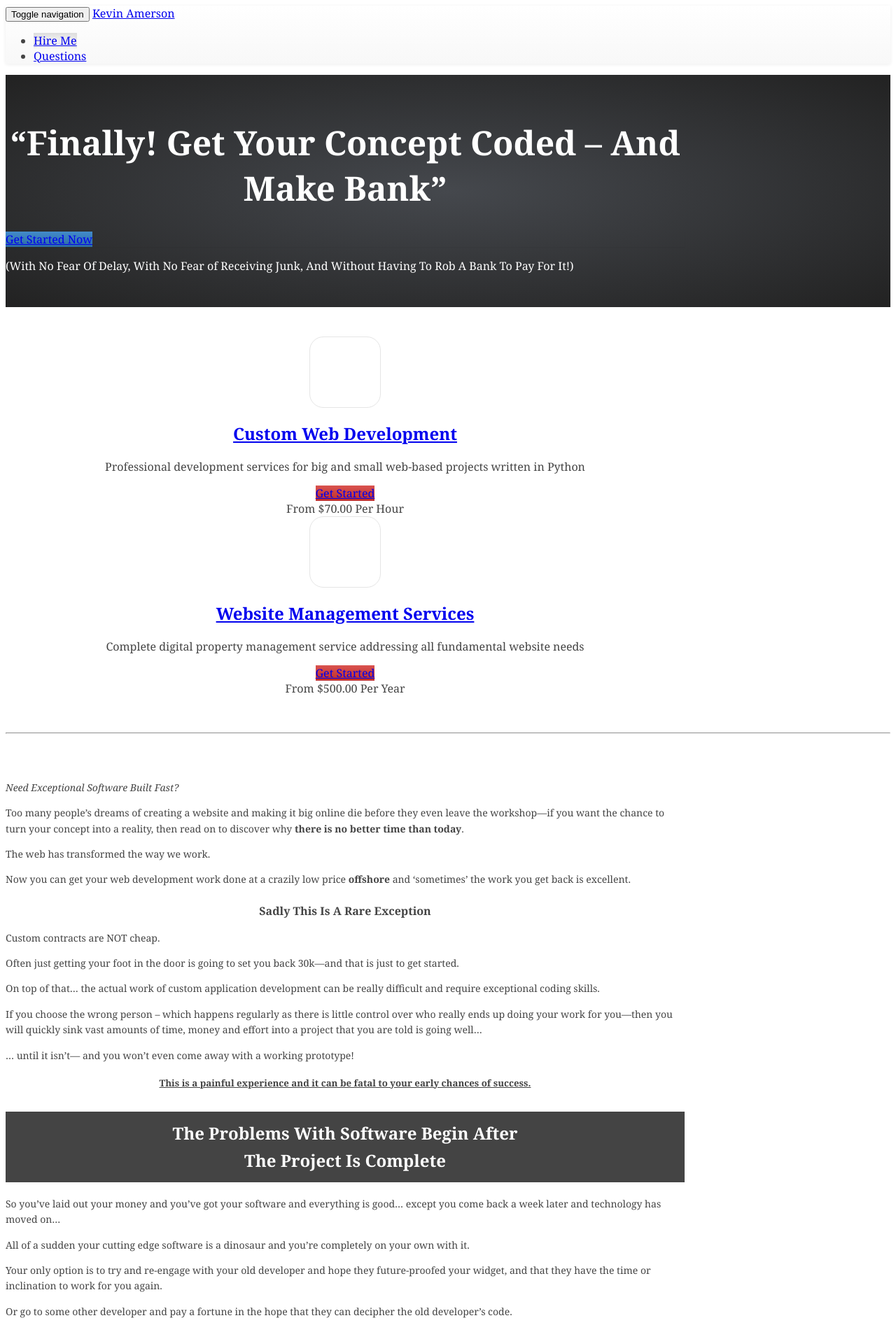
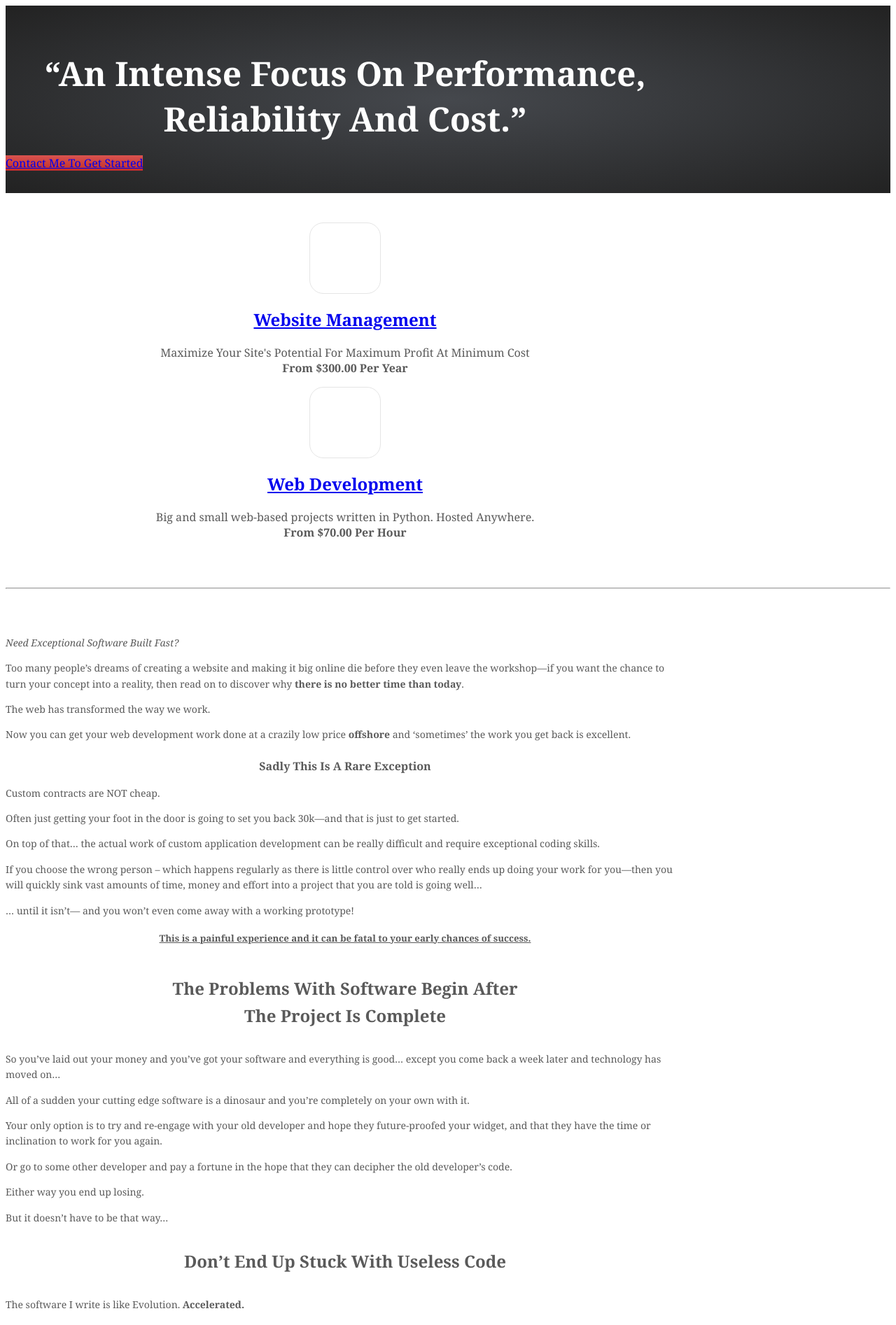
Before and after one commit to rayleyva/caoimhghin.github.io, a Jekyll site: the page built from services.md, in a window 1280 px wide. Shown: the top 1894 px of the page at 70% size. Built offline with Jekyll 4.4.1, drawn with Linux system fonts in a browser that asks for light colours; nearby versions of some CDN libraries.

Commit message:
makeover

```diff
--- /dev/null
+++ b/Gemfile
@@ -0,0 +1,2 @@
+source 'https://rubygems.org'
+gem 'github-pages'
--- a/_config.yml
+++ b/_config.yml
@@ -14,3 +14,6 @@ github_user: https://github.com/caoimhghin
 
 markdown: kramdown
 permalink: pretty
+
+gems:
+  - jekyll-sitemap
--- a/_includes/head.html
+++ b/_includes/head.html
@@ -22,4 +22,4 @@
     <![endif]-->
 
     {% if page.og_image %}<meta property="og:image" content="{{ site.url }}{{ page.og_image }}" />{% endif %}
-  </head>
+</head>
--- a/_includes/marketing-head.html
+++ /dev/null
@@ -1,21 +0,0 @@
-<div id="intro" class="container-fluid">
-    <div class="container">
-        <div class="jumbotron">
-            <div class="row">
-                <div class="col-md-8">
-                    <h1 class="text-left">“Finally! Get Your Concept Coded – And Make Bank”</h1>
-                </div>
-                <div id="intro-right-column" class="col-md-4">
-                    <div class="panel panel-default">
-                        <div class="panel-body">
-                            <a href="/get-started/" class="btn btn-primary btn-lg">Get Started Now</a>
-                        </div>
-                    </div>
-                </div>
-                <div class="col-md-12"><p>
-                    (With No Fear Of Delay, With No Fear of Receiving Junk, And Without Having To Rob A Bank To Pay For It!)
-                </p></div>
-            </div>
-        </div>
-    </div>
-</div>
--- a/_includes/styles.css
+++ b/_includes/styles.css
@@ -115,7 +115,7 @@ h6 {text-decoration:underline;margin-bottom:20px;}
 .marketing-container p {font-size:14px;}
 .marketing-container p.small {font-size:85%;}
 .marketing-container h1 {margin-left:20px;margin-right:20px;}
-.marketing-container h2 {background-color:#444;color:#fff;padding:12px;}
+.marketing-container h2 {padding:12px;}
 h1,
 h2,
 h3,
@@ -129,7 +129,7 @@ h1.blog-title,
 .blog-main h4 {text-align:left;}
 
 #case-study-milliontraqscom,
-#case-study-creekroadranchcom {background-color:#C92E2E;}
+#case-study-creekroadranchcom {background-color:#C92E2E;color:#fff}
 
 .blog-footer {
   padding: 40px 0;
@@ -203,3 +203,78 @@ h1.blog-title,
     padding-bottom: 32px;
 }
 }
+
+
+/* GLOBAL STYLES
+-------------------------------------------------- */
+/* Padding below the footer and lighter body text */
+
+body {
+  color: #5a5a5a;
+}
+
+
+/* CUSTOMIZE THE NAVBAR
+-------------------------------------------------- */
+
+/* Special class on .container surrounding .navbar, used for positioning it into place. */
+.navbar-wrapper {
+  position: absolute;
+  top: 0;
+  right: 0;
+  left: 0;
+  z-index: 20;
+}
+
+/* Flip around the padding for proper display in narrow viewports */
+.navbar-wrapper > .container {
+  padding-right: 0;
+  padding-left: 0;
+}
+.navbar-wrapper .navbar {
+  padding-right: 15px;
+  padding-left: 15px;
+}
+.navbar-wrapper .navbar .container {
+  width: auto;
+}
+
+/* RESPONSIVE CSS
+-------------------------------------------------- */
+
+@media (min-width: 768px) {
+  /* Navbar positioning foo */
+  .navbar-wrapper {
+    margin-top: 20px;
+  }
+  .navbar-wrapper .container {
+    padding-right: 15px;
+    padding-left: 15px;
+  }
+  .navbar-wrapper .navbar {
+    padding-right: 0;
+    padding-left: 0;
+  }
+
+  /* The navbar becomes detached from the top, so we round the corners */
+  .navbar-wrapper .navbar {
+    border-radius: 4px;
+  }
+
+  /* Bump up size of carousel content */
+  .carousel-caption p {
+    margin-bottom: 20px;
+    font-size: 21px;
+    line-height: 1.4;
+  }
+
+  .featurette-heading {
+    font-size: 50px;
+  }
+}
+
+@media (min-width: 992px) {
+  .featurette-heading {
+    margin-top: 120px;
+  }
+}
--- a/_layouts/marketing.html
+++ b/_layouts/marketing.html
@@ -8,31 +8,39 @@ layout: compress
 
   <body class="mkt">
 
-    {% include header.html %}
-    {% include marketing-head.html %}
+    <div id="intro" class="container-fluid">
+        <div class="container">
+            <div class="jumbotron">
+                <div class="row">
+                    <div class="col-md-12">
+                        <h1 class="text-left">“An Intense Focus On Performance, Reliability And Cost.”</h1>
+                    </div>
+                    <div class="col-md-12 text-center">
+                        <a href="/get-started/" class="btn btn-danger btn-lg">Contact Me To Get Started</a>
+                    </div>
+                </div>
+            </div>
+        </div>
+    </div>
     <br/>
     <div class="container">
         <div class="row">
             <div class="col-md-6">
                 <div class="teaser-icon">
-                    <span class="glyphicon glyphicon-fire"></span>
+                    <span class="glyphicon glyphicon-flash"></span>
                 </div>
                 <div class="teaser">
-                    <h2><a href="#development">Custom Web Development</a></h2>
-                    <p class="lead">Professional development services for big and small web-based projects written in Python</p>
-                    <a href="/get-started/" class="btn btn-danger btn-lg">Get Started</a>
-                    <div>From $70.00 Per Hour</div>
+                    <h2><a href="#management">Website Management</a></h2>
+                    <p class="lead">Maximize Your Site's Potential For Maximum Profit At Minimum Cost<br/><b>From $300.00 Per Year</b></p>
                 </div>
             </div>
             <div class="col-md-6">
                 <div class="teaser-icon">
-                    <span class="glyphicon glyphicon-time"></span>
+                    <span class="glyphicon glyphicon-fire"></span>
                 </div>
                 <div class="teaser">
-                    <h2><a href="#management">Website Management Services</a></h2>
-                    <p class="lead">Complete digital property management service addressing all fundamental website needs</p>
-                    <a href="/get-started/" class="btn btn-danger btn-lg">Get Started</a>
-                    <div>From $500.00 Per Year</div>
+                    <h2><a href="#development">Web Development</a></h2>
+                    <p class="lead">Big and small web-based projects written in Python. Hosted Anywhere.<br/><b>From $70.00 Per Hour</b></p>
                 </div>
             </div>
         </div>
```
Also changed, not shown: _includes/cover.css (added, +165 -0 lines), _layouts/carousel.html (added, +217 -0 lines), index.html (+74 -11 lines), img/coloseo.jpg (added), img/lightening.jpg (added), 2 other files.
